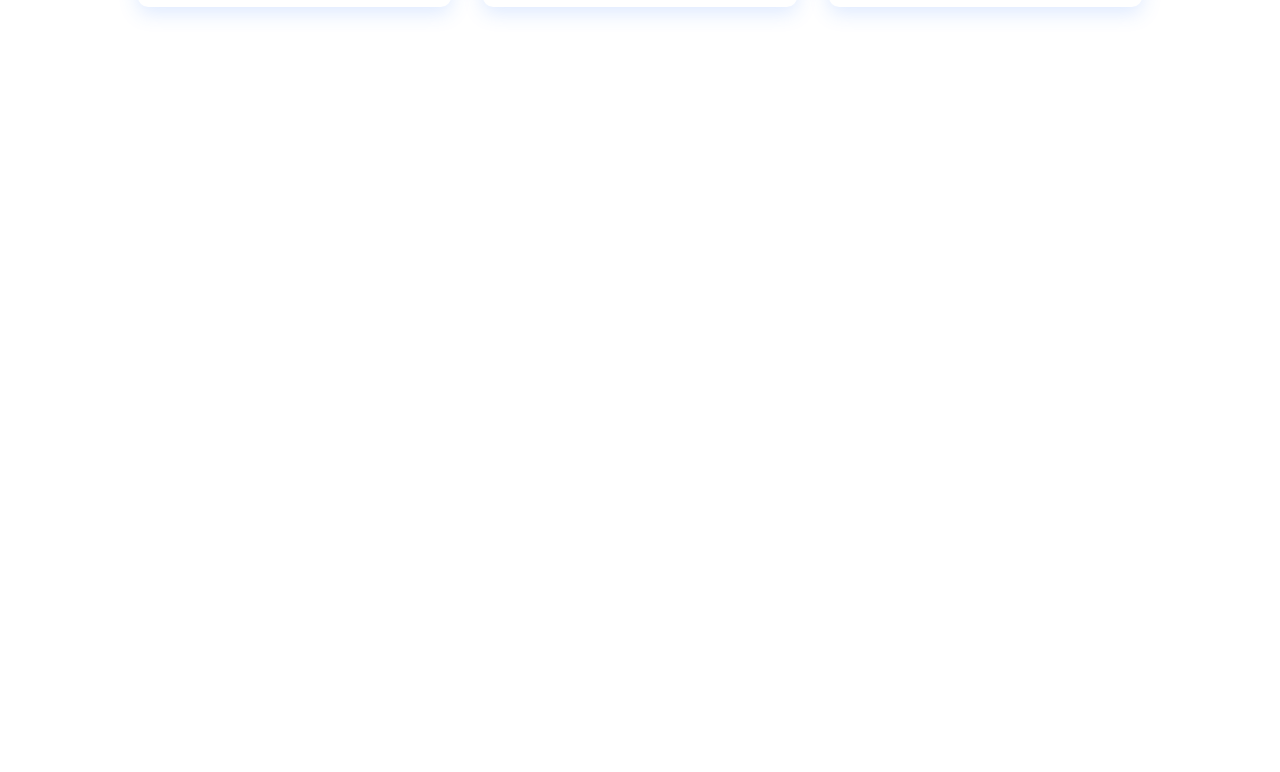
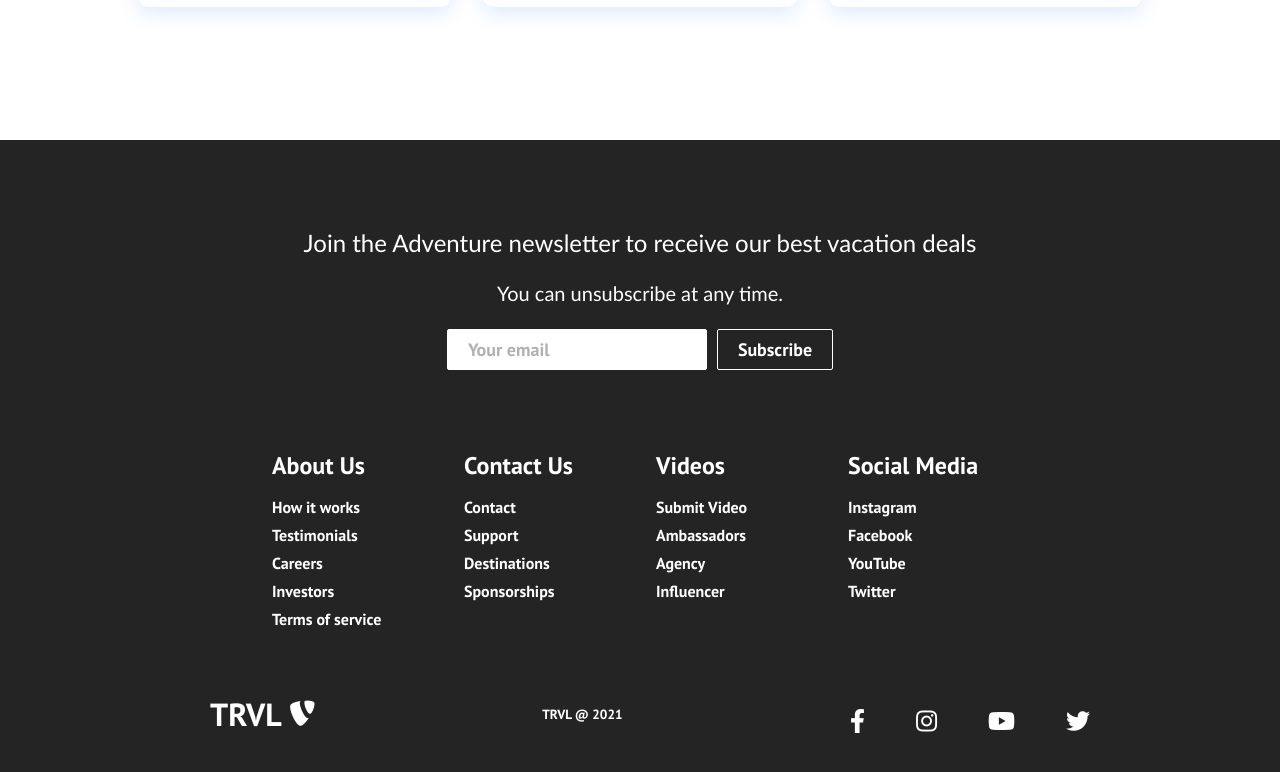
Before and after one commit to Crowe828/traveler, a React (Create React App) app: page / in a window 1280 px wide. Shown: the part 1785-2557 px from the top of the page. Before the commit the page ends 1925 px from the top, so only its background shows below. Built offline with nearby package versions, Linux system fonts and the light colour scheme.

Commit message:
created footer component and added styling

```diff
--- a/src/components/Footer.css
+++ b/src/components/Footer.css
@@ -0,0 +1,163 @@
+.footer__container {
+  background-color: #242424;
+  padding: 4rem 0 2rem 0;
+  display: flex;
+  flex-direction: column;
+  justify-content: center;
+  align-items: center;
+}
+
+.footer__subscription {
+  display: flex;
+  flex-direction: column;
+  justify-content: center;
+  align-items: center;
+  text-align: center;
+
+  margin-bottom: 24px;
+  padding: 24px;
+  color: #fff;
+}
+
+.footer__subscription > p {
+  font-family: "Trebuchet MS", "Lucida Sans Unicode", "Lucida Grande",
+    "Lucida Sans", Arial, sans-serif;
+}
+
+.footer__subscription__heading {
+  margin-bottom: 24px;
+  font-size: 24px;
+}
+
+.footer__subscription__text {
+  margin-bottom: 24px;
+  font-size: 20px;
+}
+
+.footer__input {
+  padding: 8px 20px;
+  border-radius: 2px;
+  margin-right: 10px;
+  outline: none;
+  border: none;
+  font-size: 18px;
+  margin-bottom: 16px;
+  border: 1px solid #fff;
+}
+
+.footer__links {
+  width: 100%;
+  max-width: 1000px;
+  display: flex;
+  justify-content: center;
+}
+
+.footer__link__wrapper {
+  display: flex;
+}
+
+.footer__link__items {
+  display: flex;
+  flex-direction: column;
+  align-items: flex-start;
+  margin: 16px;
+  text-align: left;
+  width: 160px;
+  box-sizing: border-box;
+}
+
+.footer__link__items h2 {
+  margin-bottom: 16px;
+}
+
+.footer__link__items > h2 {
+  color: #fff;
+}
+
+.footer__link__items a {
+  color: #fff;
+  text-decoration: none;
+  margin-bottom: 0.5rem;
+}
+
+.footer__link__items a:hover {
+  color: #e9e9e9;
+  transition: 0.3s ease-out;
+}
+
+.footer__email__form h2 {
+  margin-bottom: 2rem;
+}
+
+.footer__input::placeholder {
+  color: #b1b1b1;
+}
+
+/* Social Icons */
+.social__icon__link {
+  color: #fff;
+  font-size: 24px;
+}
+
+.social__media {
+  max-width: 1000px;
+  width: 100%;
+}
+
+.social__media__wrap {
+  display: flex;
+  justify-content: space-between;
+  align-items: center;
+  width: 90%;
+  max-width: 1000px;
+  margin: 40px auto 0 auto;
+}
+
+.social__icons {
+  display: flex;
+  justify-content: space-between;
+  align-items: center;
+  width: 240px;
+}
+
+.social__logo {
+  color: #fff;
+  justify-self: start;
+  margin-left: 20px;
+  cursor: pointer;
+  text-decoration: none;
+  font-size: 2rem;
+  display: flex;
+  align-items: center;
+  margin-bottom: 16px;
+}
+
+.website__rights {
+  color: #fff;
+  margin-bottom: 16px;
+}
+
+@media screen and (max-width: 820px) {
+  .footer__links {
+    padding-top: 2rem;
+  }
+
+  .footer__input {
+    width: 100%;
+  }
+
+  .btn {
+    width: 100%;
+  }
+
+  .footer__link__wrapper {
+    flex-direction: column;
+  }
+
+  .social__media__wrap {
+    flex-direction: column;
+  }
+}
+
+@media screen and (max-width: 768px) {
+}
--- a/src/components/Footer.js
+++ b/src/components/Footer.js
@@ -1,11 +1,111 @@
-import React from 'react'
+import { Link } from "react-router-dom";
+import { Button } from "./Button";
+import "./Footer.css";
 
 function Footer() {
-    return (
-        <div>
+  return (
+    <div className="footer__container">
+      <section className="footer__subscription">
+        <p className="footer__subscription__heading">
+          Join the Adventure newsletter to receive our best vacation deals
+        </p>
+        <p className="footer__subscription__text">
+          You can unsubscribe at any time.
+        </p>
+        <div className="input__areas">
+          <form>
+            <input
+              className="footer__input"
+              name="email"
+              type="email"
+              placeholder="Your email"
+            />
+            <Button buttonStyle="btn--outline">Subscribe</Button>
+          </form>
+        </div>
+      </section>
+      <div className="footer__links">
+        <div className="footer__link__wrapper">
+          <div className="footer__link__items">
+            <h2>About Us</h2>
+            <Link to="/signup">How it works</Link>
+            <Link to="/">Testimonials</Link>
+            <Link to="/">Careers</Link>
+            <Link to="/">Investors</Link>
+            <Link to="/">Terms of service</Link>
+          </div>
+          <div className="footer__link__items">
+            <h2>Contact Us</h2>
+            <Link to="/signup">Contact</Link>
+            <Link to="/">Support</Link>
+            <Link to="/">Destinations</Link>
+            <Link to="/">Sponsorships</Link>
+          </div>
+        </div>
 
+        <div className="footer__link__wrapper">
+          <div className="footer__link__items">
+            <h2>Videos</h2>
+            <Link to="/signup">Submit Video</Link>
+            <Link to="/">Ambassadors</Link>
+            <Link to="/">Agency</Link>
+            <Link to="/">Influencer</Link>
+          </div>
+          <div className="footer__link__items">
+            <h2>Social Media</h2>
+            <Link to="/signup">Instagram</Link>
+            <Link to="/">Facebook</Link>
+            <Link to="/">YouTube</Link>
+            <Link to="/">Twitter</Link>
+          </div>
         </div>
-    )
+      </div>
+      <section className="social__media">
+        <div className="social__media__wrap">
+          <div className="footer__logo">
+            <Link to="/" className="social__logo">
+              TRVL <i className="fab fa-typo3" />
+            </Link>
+          </div>
+          <small className="website__rights">TRVL @ 2021</small>
+          <div className="social__icons">
+            <Link
+              className="social__icon__link facebook"
+              to="/"
+              target="_blank"
+              aria-label="Facebook"
+            >
+              <i className="fab fa-facebook-f" />
+            </Link>
+            <Link
+              className="social__icon__link instagram"
+              to="/"
+              target="_blank"
+              aria-label="Instagram"
+            >
+              <i className="fab fa-instagram" />
+            </Link>
+            <Link
+              className="social__icon__link youtube"
+              to="/"
+              target="_blank"
+              aria-label="YouTube"
+            >
+              <i className="fab fa-youtube" />
+            </Link>
+            <Link
+              className="social__icon__link twitter"
+              to="/"
+              target="_blank"
+              aria-label="Twitter"
+            >
+              <i className="fab fa-twitter" />
+            </Link>
+          </div>
+        </div>
+      </section>
+    </div>
+  );
 }
 
-export default Footer
+export default Footer;
--- a/src/pages/Home.js
+++ b/src/pages/Home.js
@@ -1,12 +1,14 @@
 import "../App.css";
 import Cards from "../components/Cards";
 import Hero from "../components/Hero";
+import Footer from "../components/Footer";
 
 export default function Home() {
   return (
     <>
       <Hero />
       <Cards />
+      <Footer />
     </>
   );
 }
```
